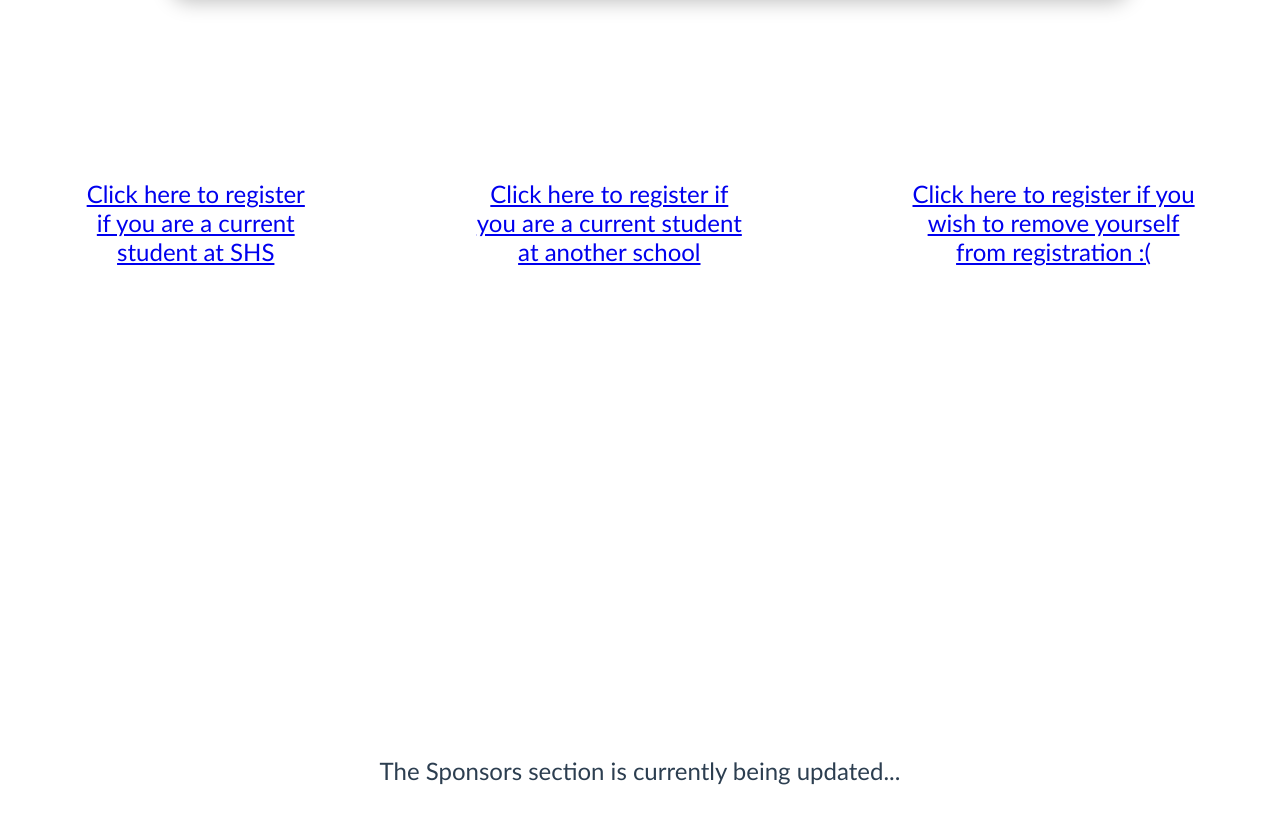
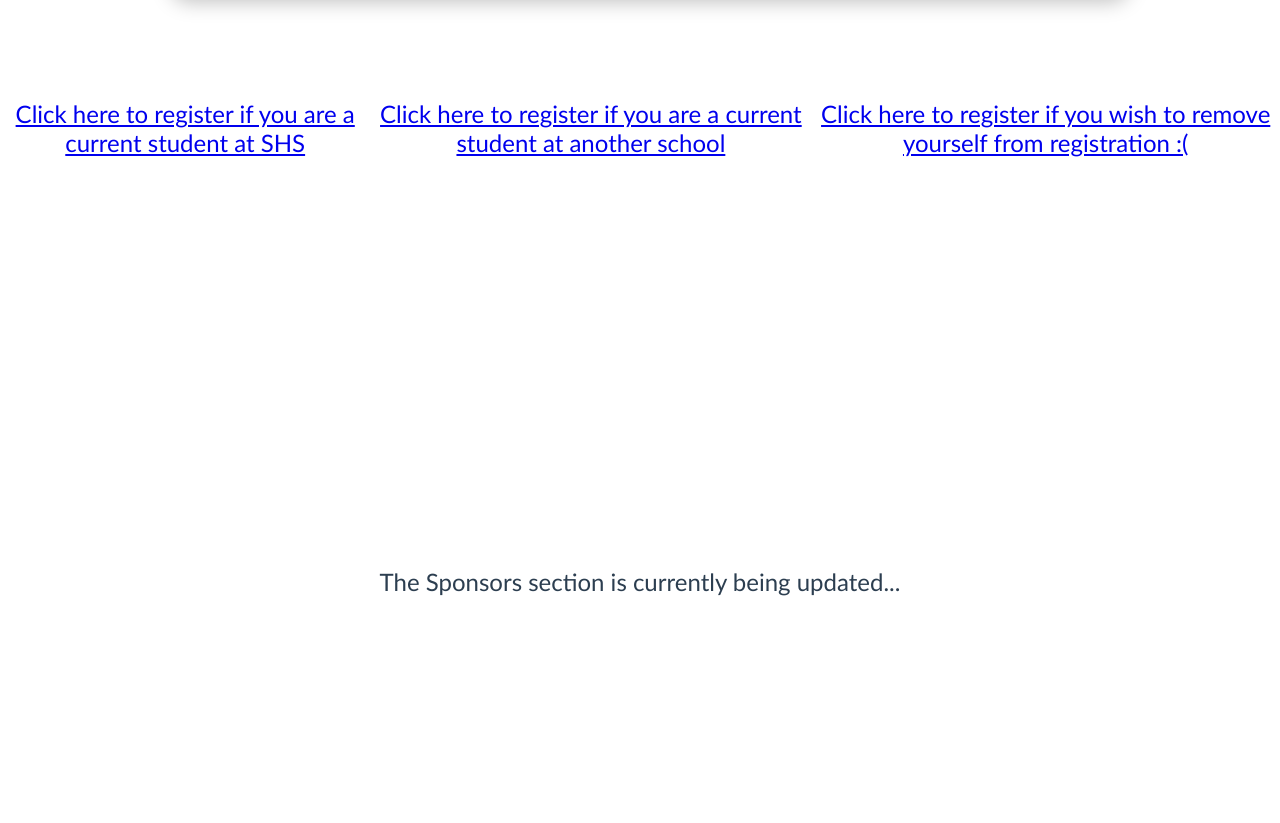
Before and after one commit to shsHacks/shs-hacks-2020, a Vue app: page / in a window 1280 px wide. Shown: the part 3285-4108 px from the top of the page. Built offline with nearby package versions, Linux system fonts and the light colour scheme.

Commit message:
fixed rwd a bit

```diff
--- a/src/App.vue
+++ b/src/App.vue
@@ -265,4 +265,6 @@ h1{
     display: none;
   }
 }
+
+
 </style>
--- a/src/sections/HomePage.vue
+++ b/src/sections/HomePage.vue
@@ -112,7 +112,7 @@ template {
 
   position: absolute;
   opacity: 0;
-  margin:0 auto;
+  margin:0;
   right: 0vw;
   width: 40vw;
   top: -webkit-calc(53vh + 100px);
--- a/src/sections/Register.vue
+++ b/src/sections/Register.vue
@@ -16,9 +16,9 @@ export default {
 #register{
     display: flex;
     flex-direction: row wrap;
+    flex-flow: space-around;
 }
 a{
     font-size: 3vh;
-    margin: 10vh;
 }
 </style>
```
